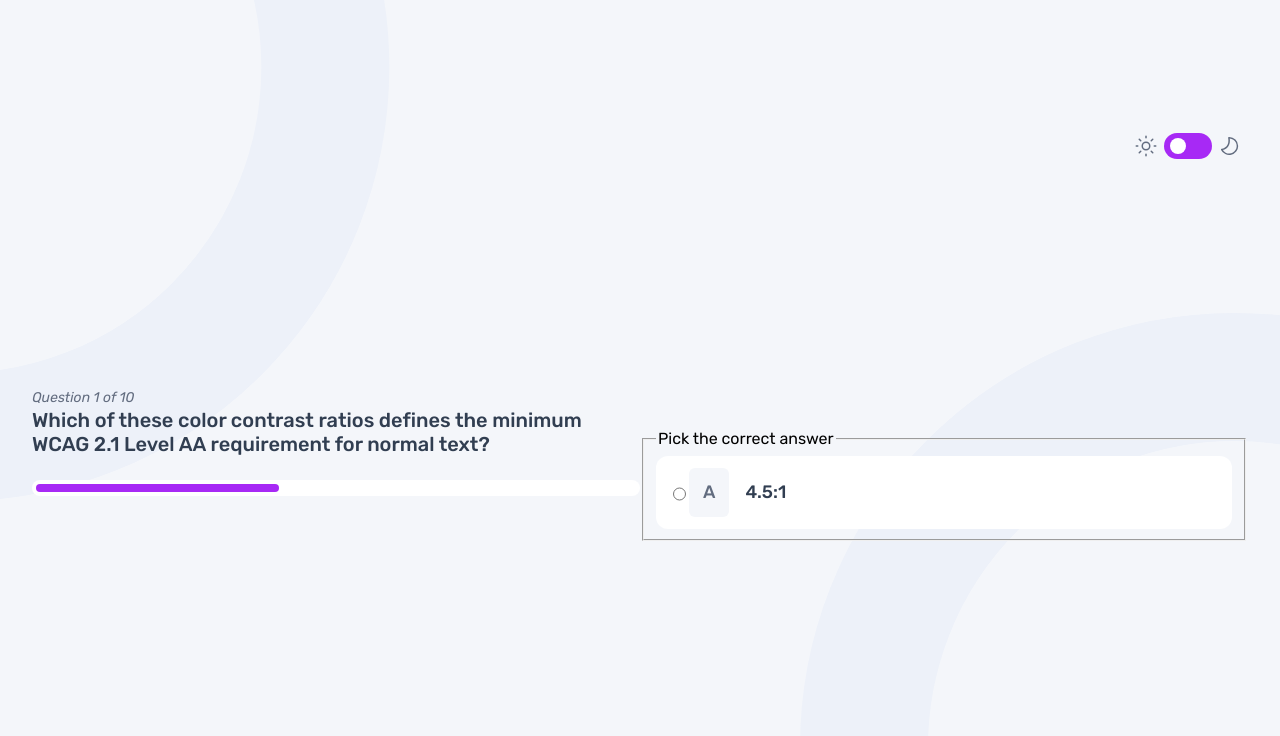
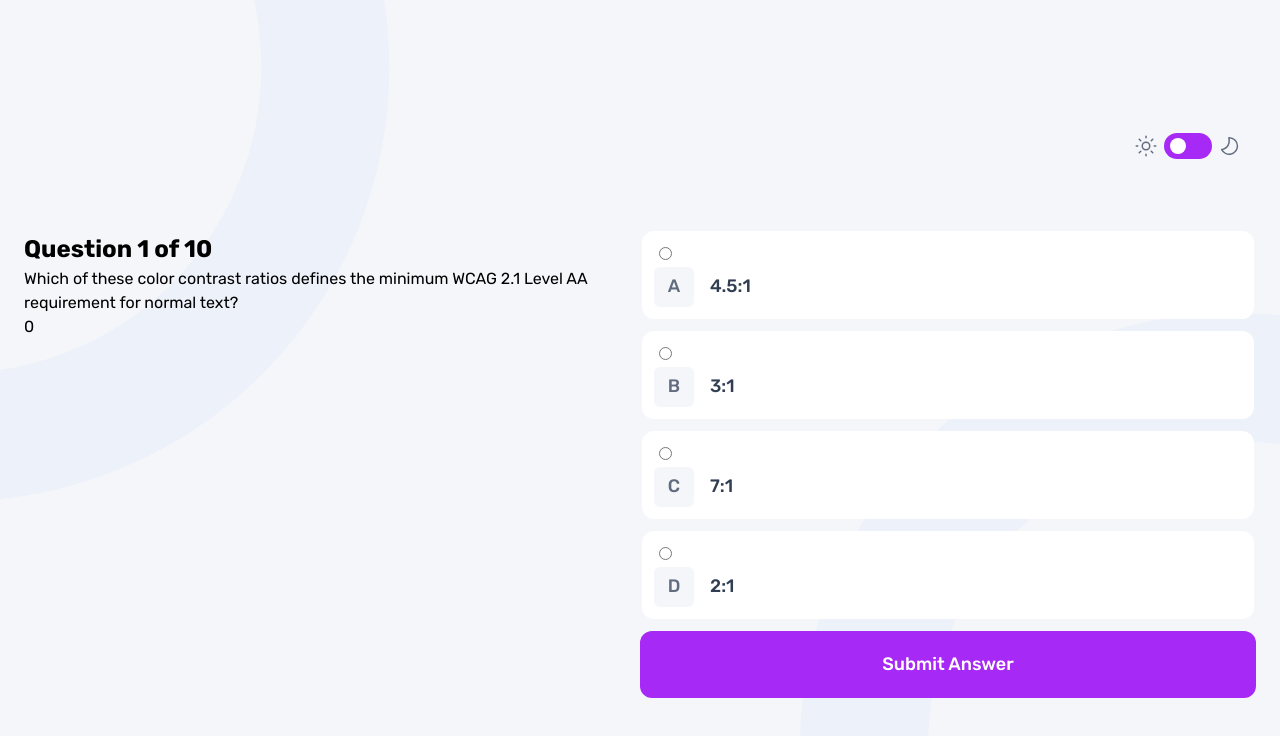
Before and after one commit to ralphvirtucio/frontend-quiz-app, a plain HTML site: page questions.html in a window 1280 px wide. Drawn offline with Linux system fonts and the light colour scheme.

Commit message:
Fixed: Broken Window for questions

```diff
--- a/questions.html
+++ b/questions.html
@@ -85,92 +85,54 @@
       </div>
     </header>
 
-    <main class="quiz-menu container">
-      <section>
-        <h1 class="question-title">Question 1 of 10</h1>
+    <main class="quiz-questions container">
+      <section class="question__container">
+        <h2 class="title">Question 1 of 10</h2>
         <p class="question">Which of these color contrast ratios defines the minimum WCAG 2.1 Level AA requirement for normal text?</p>
-        <div role="timer" id="question -timer" aria-label="Question Timer" dataset-time="0">
-          <span></span>
+        <div role="timer" id="questiontimer" aria-labelledby="timer-to-answer" aria-live="off">
+          <span id="timer-to-answer">0</span>
         </div>
       </section>
 
-      <form
-        class="form__answer"
-        action="get"
-      >
-      <fieldset>
-        <legend>Pick the correct answer</legend>
+      <form class="choices__form">
+        <fieldset>
+            <legend class="sr-only">Select the correct answer</legend>
 
-        <div class="answer">
-          <input type="radio" name="answers" id="option-a">
-          <label for="option-a" class="option">
-            <span>A</span>
-            <p>4.5:1</p>
-          </label>
-        </div>
-      </fieldset>
+            <div class="form__control form__control--choice">
+              <input type="radio" id="optiona" name="choice">
+              <label for="optiona" class="answer__container">
+                <span class="letter">A</span>
+                <span class="answer">4.5:1</span>
+              </label>
+            </div>
+            <div class="form__control form__control--choice">
+              <input type="radio" id="optionb" name="choice">
+              <label for="optionb" class="answer__container">
+                <span class="letter">B</span>
+                <span class="answer">3:1</span>
+              </label>
+            </div>
+            <div class="form__control form__control--choice">
+              <input type="radio" id="optionc" name="choice">
+              <label for="optionc" class="answer__container">
+                <span class="letter">C</span>
+                <span class="answer">7:1</span>
+              </label>
+            </div>
+            <div class="form__control form__control--choice">
+              <input type="radio" id="optiond" name="choice">
+              <label for="optiond" class="answer__container">
+                <span class="letter">D</span>
+                <span class="answer">2:1</span>
+              </label>
+            </div>
+        </fieldset>
 
+        <button type="submit" class="btn btn__submit-answer">
+          Submit Answer
+        </button>
 
       </form>
-      <!-- <section
-        class="quiz-title"
-        aria-labelledby="quiz-title">
-        <h1 class="heading__main">Welcome to the <strong>Frontend Quiz!</strong></h1>
-        <p class="quiz-instruction">Pick a subject to get started</p>
-      </section> -->
-
-      <!-- <form
-        class="quiz-subjects"
-        aria-label="quiz-subjects"
-        action="questions.html"
-        method="get">
-        <ul class="subjects">
-          <li class="subject">
-            <button
-              class="btn btn__subject"
-              type="submit">
-              <img
-                class="icon icon__html"
-                src="./assets/images/icon-html.svg"
-                alt="" />
-              HTML
-            </button>
-          </li>
-          <li class="subject">
-            <button
-              class="btn btn__subject"
-              type="submit">
-              <img
-                class="icon icon__css"
-                src="./assets/images/icon-css.svg"
-                alt="" />
-              CSS
-            </button>
-          </li>
-          <li class="subject">
-            <button
-              class="btn btn__subject"
-              type="submit">
-              <img
-                class="icon icon__js"
-                src="./assets/images/icon-js.svg"
-                alt="" />
-              Javascript
-            </button>
-          </li>
-          <li class="subject">
-            <button
-              class="btn btn__subject"
-              type="submit">
-              <img
-                class="icon icon__accessibility"
-                src="./assets/images/icon-accessibility.svg"
-                alt="" />
-              Accessibility
-            </button>
-          </li>
-        </ul>
-      </form> -->
     </main>
   </body>
 </html>
--- a/scss/base/_typography.scss
+++ b/scss/base/_typography.scss
@@ -21,3 +21,17 @@
   margin-block-start: 1rem;
 
 }
+
+
+.answer__container {
+  font-size: 1.125rem;
+  font-weight: $fw-medium;
+
+  .letter {
+    color: $grey-navy;
+  }
+
+  .answer  {
+   color: $dark-navy;
+  }
+}
--- a/scss/components/_button.scss
+++ b/scss/components/_button.scss
@@ -42,4 +42,16 @@
       }
     }
   }
+
+  &__submit-answer {
+    background-color: $purple;
+    width: 100%;
+    border-radius: 12px;
+    cursor: pointer;
+    font-size: 1.125rem;
+    font-weight: $fw-medium;
+    color: $pure-white;
+    padding-block: 1.25rem;
+    margin-block-start: 0.75rem;
+  }
 }
--- /dev/null
+++ b/scss/components/_form.scss
@@ -0,0 +1,16 @@
+@use '../abstracts' as *;
+
+
+.form__control {
+  &--choice {
+    background-color: $pure-white;
+    padding-block: 0.75rem;
+    padding-inline: 0.75rem;
+    border-radius: 12px;
+
+
+    // [type="radio"] {
+    //   display: none;
+    // }
+  }
+}
--- a/scss/components/_index.scss
+++ b/scss/components/_index.scss
@@ -1,3 +1,4 @@
 @forward './list';
 @forward './button';
 @forward './icon';
+@forward './form';
--- a/scss/pages/_question.scss
+++ b/scss/pages/_question.scss
@@ -1,79 +1,37 @@
 @use '../abstracts' as *;
 
-.question-title {
-  font-size: 0.875rem;
-  font-style: italic;
-  font-weight: 400;
-  color: $grey-navy;
+.quiz-questions {
+  padding-inline: 1.5rem;
 }
 
-.question {
-  font-size: $fs-body-m;
-  color: $dark-navy;
-  font-weight: $fw-medium;
-  line-height: 1.2;
-  margin-block-end: 1.5rem;
-}
+.choices__form {
 
-[role="timer"] {
-  width: 100%;
-  background-color: $pure-white;
-  height: 16px;
-  border-radius: 2rem;
-  position: relative;
-  display: flex;
-  align-items: center;
+  fieldset {
+    padding: 0;
+    border: 0;
+    display: flex;
+    flex-direction: column;
+    gap: 0.75rem;
+  }
 
-  span {
-    background-color: $purple;
-    width: 40%;
-    height: 8px;
-    border-radius: 2rem;
-    margin: 4px;
+  legend {
+    @include sr-only;
   }
 }
 
 
-.form__answer {
-  margin-block-start: 2.5rem;
-}
+.answer__container {
+  display: flex;
+  align-items: center;
+  gap: 1rem;
 
-.answer {
-  background-color: $pure-white;
-  display: flex;
-  padding: .75rem;
-  border-radius: 12px;
-  font-size: 1.125rem;
-  font-weight: $fw-medium;
-
-  &:has(input[type="radio"]:checked) {
-    border: 3px solid $purple;
-  }
-
-  .option {
+  .letter {
+    background-color: $light-grey;
     display: flex;
+    justify-content: center;
     align-items: center;
-    gap: 1rem;
-
-    &:has(input[type="radio"]:checked) {
-      background-color: $purple;
-      color: $pure-white;
-    }
-
-    span {
-      color: $grey-navy;
-      background-color: $light-grey;
-      padding-inline: 0.875rem;
-      padding-block: 0.6875rem;
-      border-radius: 6px;
-      // text-align: center;
-      display: block;
-
-
-    }
-
-    p {
-      color: $dark-navy;
-    }
+    width: 2.5rem;
+    height: 2.5rem;
+    border-radius: 6px;
   }
 }
```
Also changed, not shown: css/style.css, 1 other file.
